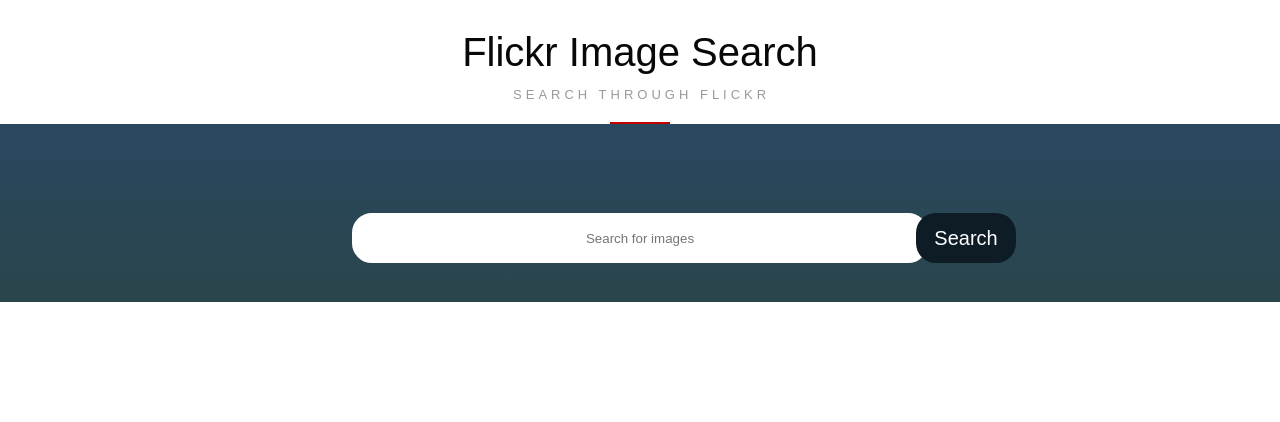
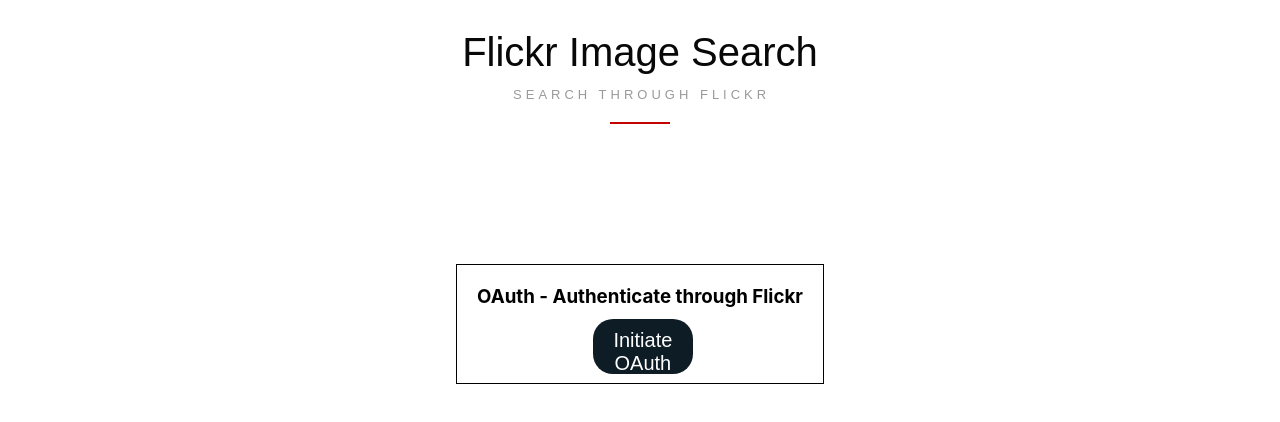
Before and after one commit to theonlyanish/flickr-esolutions, a React (Create React App) app in the folder my-app/frontend/: page / in a window 1280 px wide. Shown: the top 422 px of the page. Built offline with nearby package versions, Linux system fonts and the light colour scheme.

Commit message:
styling for oauth + routing fix

```diff
--- a/my-app/frontend/src/App.js
+++ b/my-app/frontend/src/App.js
@@ -58,11 +58,12 @@
   Flickr Image Search
   <span>Search through Flickr</span>
   </h1>
-  {/* <Routes>
+  <Routes>
   <Route path="/" element={<OAuthComponent />} />
   <Route path="/callback" element={<CallbackComponent />} />
-  </Routes> */}
-  <Search apiKey={apiKey} />
+  <Route path="/search" element={<Search />} />
+  </Routes>
+  {/* <Search apiKey={apiKey} /> */}
   </div>
   );
   }
--- /dev/null
+++ b/my-app/frontend/src/page/OAuthComponent.css
@@ -0,0 +1,21 @@
+.container {
+    display: flex;
+    justify-content: center;
+    align-items: center;
+    height: 50vh;
+
+  }
+
+  .box {
+    text-align: center;
+    border: 1px solid black;
+    padding: 20px;
+  }
+
+  .oauth-button {
+    top: 50%;
+    left: 50%;
+    transform: translate(-110%,20%);
+    height: 55px;
+    text-align: center;
+  }
--- a/my-app/frontend/src/page/OAuthComponent.js
+++ b/my-app/frontend/src/page/OAuthComponent.js
@@ -1,5 +1,6 @@
 import React from 'react';
 import { useNavigate } from 'react-router-dom';
+import './OAuthComponent.css';
 
 const OAuthComponent = () => {
     const navigate = useNavigate();
@@ -15,10 +16,12 @@
       });
   };
     return (
-      <div>
-        <h2>OAuth Component</h2>
-        <button onClick={initiateOAuth}>Initiate OAuth</button>
-      </div>
+<div class="container">
+    <div class="box">
+      <h3>OAuth - Authenticate through Flickr</h3>
+      <button class="oauth-button" onclick="initiateOAuth()">Initiate OAuth</button>
+    </div>
+  </div>
     );
   }
 
```
